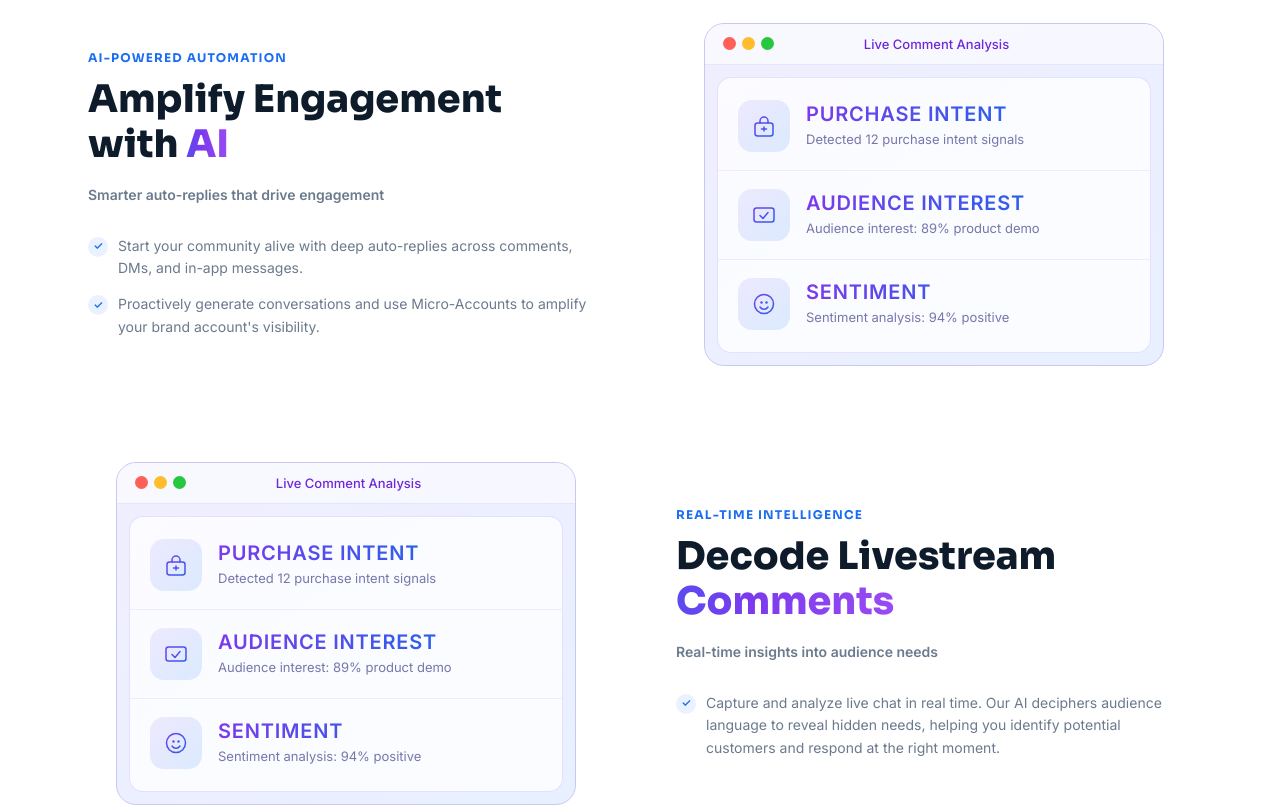
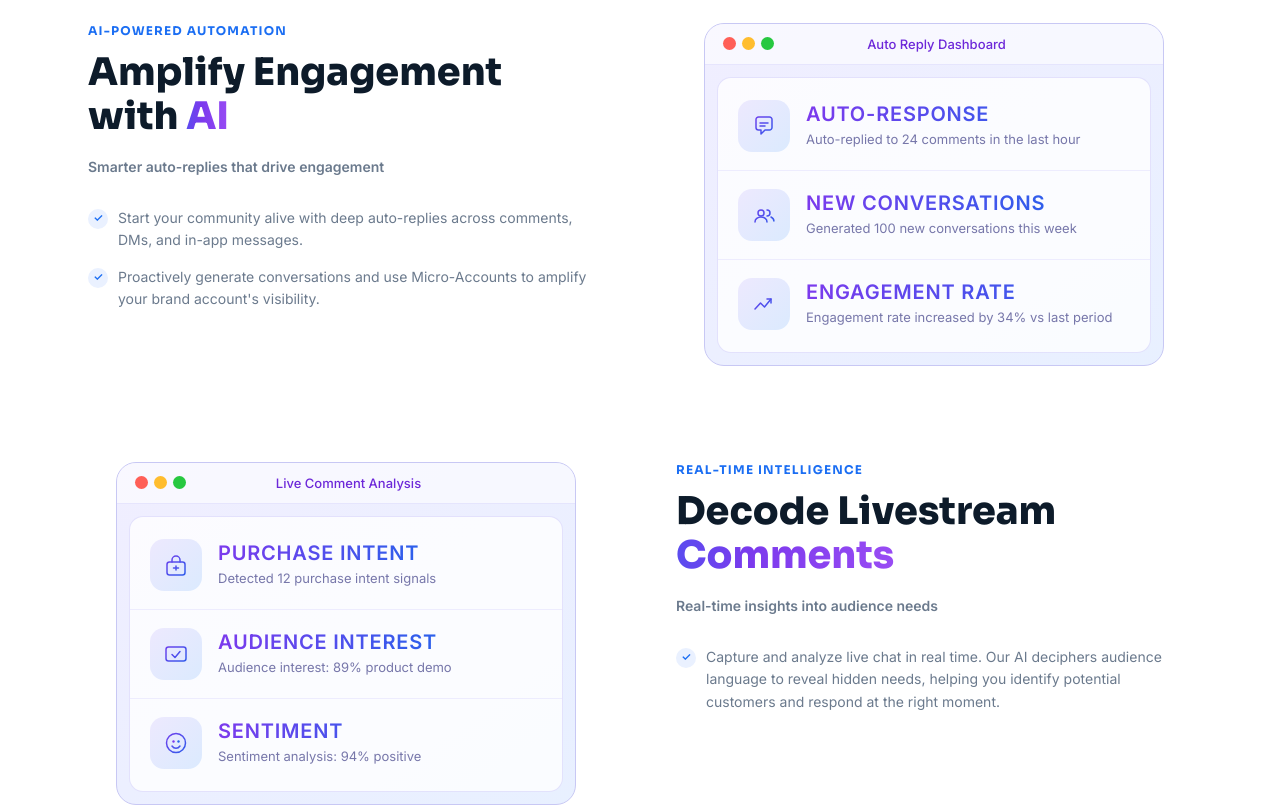
Before and after one commit to panfeeling0805-cloud/dtc-index, a React (Vite) app in the folder frontend/: page /products/tiktok in a window 1280 px wide. Shown: the part 700-1507 px from the top of the page. Built offline with nearby package versions, Linux system fonts and the light colour scheme.

Commit message:
feat: replace widgets, fix section alignment, use Ellipse avatars in Success Stories

```diff
--- a/frontend/src/pages/ProductTikTok.tsx
+++ b/frontend/src/pages/ProductTikTok.tsx
@@ -65,7 +65,7 @@ export default function ProductTikTok() {
 
       {/* ── AMPLIFY ENGAGEMENT ── */}
       <section style={{ padding: '96px 48px', maxWidth: 1200, margin: '0 auto' }}>
-        <div style={{ display: 'grid', gridTemplateColumns: '1fr 1fr', gap: 72, alignItems: 'center' }}>
+        <div style={{ display: 'grid', gridTemplateColumns: '1fr 1fr', gap: 72, alignItems: 'flex-start' }}>
           {/* Left */}
           <div>
             <p style={{ fontSize: 12, fontWeight: 700, color: '#1B6EF3', letterSpacing: '0.1em', textTransform: 'uppercase', marginBottom: 12, fontFamily: "'Sora', sans-serif" }}>
@@ -91,55 +91,52 @@ export default function ProductTikTok() {
             </ul>
           </div>
 
-          {/* Right — Live Comment Analysis */}
+          {/* Right — Auto Reply Dashboard */}
           <div style={{ display: 'flex', justifyContent: 'center' }}>
             <div style={{ width: 460, borderRadius: 20, overflow: 'hidden', border: '0.5px solid #c8c8f4', background: 'linear-gradient(145deg,#f0eeff 0%,#e8f0ff 100%)' }}>
-              {/* Title bar */}
               <div style={{ padding: '12px 18px', display: 'flex', alignItems: 'center', gap: 8, background: 'rgba(255,255,255,0.6)', borderBottom: '0.5px solid rgba(130,120,240,0.15)' }}>
                 <div style={{ display: 'flex', gap: 6 }}>
                   <div style={{ width: 13, height: 13, borderRadius: '50%', background: '#FF5F57' }} />
                   <div style={{ width: 13, height: 13, borderRadius: '50%', background: '#FFBD2E' }} />
                   <div style={{ width: 13, height: 13, borderRadius: '50%', background: '#27C840' }} />
                 </div>
-                <span style={{ fontSize: 13, fontWeight: 500, flex: 1, textAlign: 'center', paddingRight: 54, color: '#6D28D9' }}>Live Comment Analysis</span>
+                <span style={{ fontSize: 13, fontWeight: 500, flex: 1, textAlign: 'center', paddingRight: 54, color: '#6D28D9' }}>Auto Reply Dashboard</span>
               </div>
-              {/* Body */}
               <div style={{ padding: 12 }}>
                 <div style={{ background: 'rgba(255,255,255,0.78)', borderRadius: 14, border: '0.5px solid rgba(130,120,240,0.2)', padding: '4px 0' }}>
                   {[
                     {
-                      label: 'PURCHASE INTENT',
-                      value: 'Detected 12 purchase intent signals',
+                      label: 'AUTO-RESPONSE',
+                      value: 'Auto-replied to 24 comments in the last hour',
                       icon: (
                         <svg width="26" height="26" viewBox="0 0 26 26" fill="none">
-                          <defs><linearGradient id="g1" x1="0" y1="0" x2="26" y2="26" gradientUnits="userSpaceOnUse"><stop stopColor="#7C3AED"/><stop offset="1" stopColor="#2563EB"/></linearGradient></defs>
-                          <rect x="4" y="10" width="18" height="13" rx="2.5" stroke="url(#g1)" strokeWidth="1.5"/>
-                          <path d="M9 10V8a4 4 0 018 0v2" stroke="url(#g1)" strokeWidth="1.5" strokeLinecap="round"/>
-                          <path d="M10.5 16h5M13 14v4" stroke="url(#g1)" strokeWidth="1.5" strokeLinecap="round"/>
+                          <defs><linearGradient id="ard-g1" x1="0" y1="0" x2="26" y2="26" gradientUnits="userSpaceOnUse"><stop stopColor="#7C3AED"/><stop offset="1" stopColor="#2563EB"/></linearGradient></defs>
+                          <path d="M5 6.5A2.5 2.5 0 017.5 4h11A2.5 2.5 0 0121 6.5v8A2.5 2.5 0 0118.5 17H14l-4 4v-4H7.5A2.5 2.5 0 015 14.5v-8z" stroke="url(#ard-g1)" strokeWidth="1.5" strokeLinejoin="round"/>
+                          <path d="M9 10h8M9 13h5" stroke="url(#ard-g1)" strokeWidth="1.5" strokeLinecap="round"/>
                         </svg>
                       ),
                     },
                     {
-                      label: 'AUDIENCE INTEREST',
-                      value: 'Audience interest: 89% product demo',
+                      label: 'NEW CONVERSATIONS',
+                      value: 'Generated 100 new conversations this week',
                       icon: (
                         <svg width="26" height="26" viewBox="0 0 26 26" fill="none">
-                          <defs><linearGradient id="g2" x1="0" y1="0" x2="26" y2="26" gradientUnits="userSpaceOnUse"><stop stopColor="#7C3AED"/><stop offset="1" stopColor="#2563EB"/></linearGradient></defs>
-                          <rect x="3" y="6" width="20" height="14" rx="2.5" stroke="url(#g2)" strokeWidth="1.5"/>
-                          <path d="M9 13.5l3 3 5-6" stroke="url(#g2)" strokeWidth="1.5" strokeLinecap="round" strokeLinejoin="round"/>
+                          <defs><linearGradient id="ard-g2" x1="0" y1="0" x2="26" y2="26" gradientUnits="userSpaceOnUse"><stop stopColor="#7C3AED"/><stop offset="1" stopColor="#2563EB"/></linearGradient></defs>
+                          <path d="M10 8a3 3 0 100 6 3 3 0 000-6z" stroke="url(#ard-g2)" strokeWidth="1.5"/>
+                          <path d="M16 8a3 3 0 110 6" stroke="url(#ard-g2)" strokeWidth="1.5" strokeLinecap="round"/>
+                          <path d="M4 20c0-2.8 2.7-5 6-5s6 2.2 6 5" stroke="url(#ard-g2)" strokeWidth="1.5" strokeLinecap="round"/>
+                          <path d="M20 15c1.7.8 2.9 2.3 2.9 4" stroke="url(#ard-g2)" strokeWidth="1.5" strokeLinecap="round"/>
                         </svg>
                       ),
                     },
                     {
-                      label: 'SENTIMENT',
-                      value: 'Sentiment analysis: 94% positive',
+                      label: 'ENGAGEMENT RATE',
+                      value: 'Engagement rate increased by 34% vs last period',
                       icon: (
                         <svg width="26" height="26" viewBox="0 0 26 26" fill="none">
-                          <defs><linearGradient id="g3" x1="0" y1="0" x2="26" y2="26" gradientUnits="userSpaceOnUse"><stop stopColor="#7C3AED"/><stop offset="1" stopColor="#2563EB"/></linearGradient></defs>
-                          <circle cx="13" cy="13" r="9.5" stroke="url(#g3)" strokeWidth="1.5"/>
-                          <path d="M9 16c1 1.4 2.4 2.2 4 2.2s3-.8 4-2.2" stroke="url(#g3)" strokeWidth="1.5" strokeLinecap="round"/>
-                          <circle cx="10.5" cy="11.5" r="1.2" fill="#7C3AED"/>
-                          <circle cx="15.5" cy="11.5" r="1.2" fill="#2563EB"/>
+                          <defs><linearGradient id="ard-g3" x1="0" y1="0" x2="26" y2="26" gradientUnits="userSpaceOnUse"><stop stopColor="#7C3AED"/><stop offset="1" stopColor="#2563EB"/></linearGradient></defs>
+                          <path d="M4 18l5.5-6 4 4L20 8" stroke="url(#ard-g3)" strokeWidth="1.5" strokeLinecap="round" strokeLinejoin="round"/>
+                          <path d="M16 8h4v4" stroke="url(#ard-g3)" strokeWidth="1.5" strokeLinecap="round" strokeLinejoin="round"/>
                         </svg>
                       ),
                     },
@@ -167,7 +164,7 @@ export default function ProductTikTok() {
 
       {/* ── DECODE LIVESTREAM ── */}
       <section style={{ padding: '0 48px 96px', maxWidth: 1200, margin: '0 auto' }}>
-        <div style={{ display: 'grid', gridTemplateColumns: '1fr 1fr', gap: 72, alignItems: 'center' }}>
+        <div style={{ display: 'grid', gridTemplateColumns: '1fr 1fr', gap: 72, alignItems: 'flex-start' }}>
           {/* Left — Live Comment Analysis widget */}
           <div style={{ display: 'flex', justifyContent: 'center' }}>
             <div style={{ width: 460, borderRadius: 20, overflow: 'hidden', border: '0.5px solid #c8c8f4', background: 'linear-gradient(145deg,#f0eeff 0%,#e8f0ff 100%)' }}>
@@ -266,7 +263,7 @@ export default function ProductTikTok() {
 
       {/* ── RUN TRANSPARENT AI ADS ── */}
       <section style={{ background: '#f8faff', padding: '96px 48px' }}>
-        <div style={{ maxWidth: 1200, margin: '0 auto', display: 'grid', gridTemplateColumns: '1fr 1fr', gap: 72, alignItems: 'center' }}>
+        <div style={{ maxWidth: 1200, margin: '0 auto', display: 'grid', gridTemplateColumns: '1fr 1fr', gap: 72, alignItems: 'flex-start' }}>
           {/* Left */}
           <div>
             <p style={{ fontSize: 12, fontWeight: 700, color: '#1B6EF3', letterSpacing: '0.1em', textTransform: 'uppercase', marginBottom: 12, fontFamily: "'Sora', sans-serif" }}>
@@ -400,7 +397,7 @@ export default function ProductTikTok() {
         <div style={{ display: 'grid', gridTemplateColumns: 'repeat(3, 1fr)', gap: 24 }}>
           {[
             {
-              avatar: '👩‍💼',
+              avatar: '/assets/Ellipse 7.png',
               name: 'Sarah Chen',
               role: 'Beauty Creator • 50K followers',
               challenge: 'Struggled to engage with fans from different backgrounds who commented in multiple languages during live streams.',
@@ -410,7 +407,7 @@ export default function ProductTikTok() {
               accentColor: '#1B6EF3',
             },
             {
-              avatar: '🛍️',
+              avatar: '/assets/Ellipse 8.png',
               name: 'FashionForward Store',
               role: 'Fashion Brand • TikTok Shop',
               challenge: 'Low conversion rates from live streams. Product inventory couldn\'t keep up with demand spikes.',
@@ -420,7 +417,7 @@ export default function ProductTikTok() {
               accentColor: '#22c55e',
             },
             {
-              avatar: '🎵',
+              avatar: '/assets/Ellipse 9.png',
               name: 'MusicMakers Agency',
               role: 'Music Label • TikTok Promotions',
               challenge: 'Managing campaigns for multiple artists simultaneously with limited team bandwidth.',
@@ -438,9 +435,7 @@ export default function ProductTikTok() {
             }}>
               {/* Header */}
               <div style={{ display: 'flex', alignItems: 'center', gap: 14 }}>
-                <div style={{ width: 48, height: 48, borderRadius: 14, background: story.color, display: 'flex', alignItems: 'center', justifyContent: 'center', fontSize: 22, flexShrink: 0 }}>
-                  {story.avatar}
-                </div>
+                <img src={story.avatar} alt={story.name} style={{ width: 48, height: 48, borderRadius: 14, objectFit: 'cover', flexShrink: 0 }} />
                 <div>
                   <div style={{ fontFamily: "'Sora', sans-serif", fontWeight: 700, fontSize: 15, color: '#0D1B2A' }}>{story.name}</div>
                   <div style={{ fontSize: 12, color: '#6B7A8D', marginTop: 2 }}>{story.role}</div>
```
